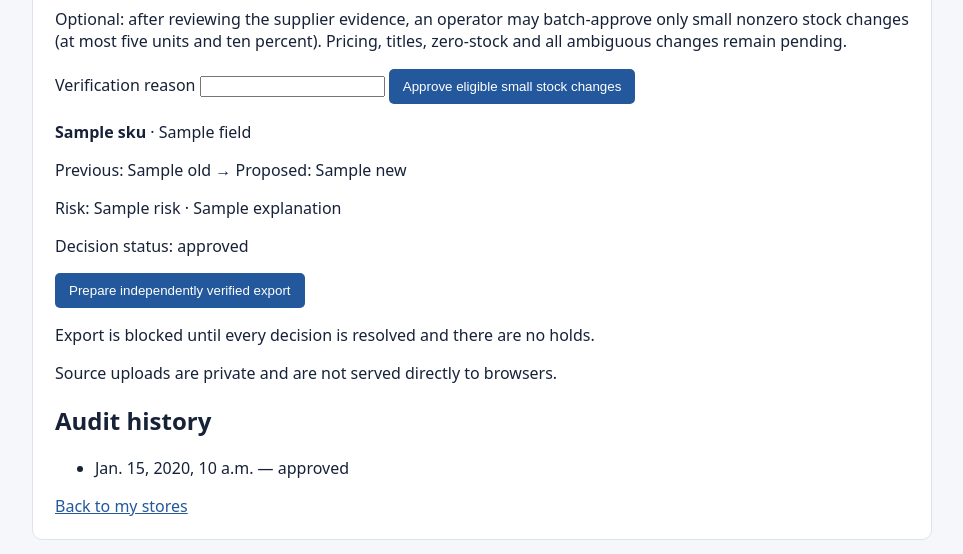
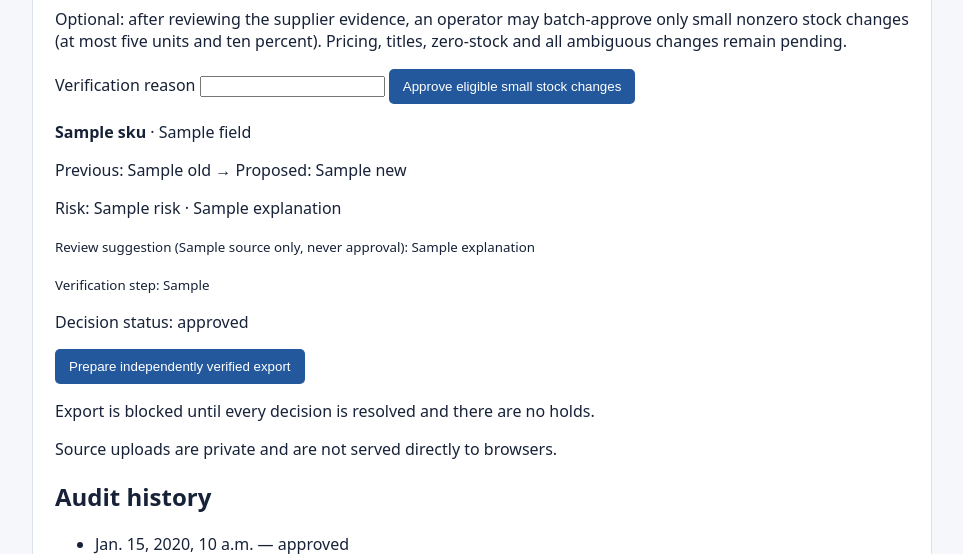
Before and after one commit to ethanmyoung1415-ctrl/V3-Business-, a Django app: template templates/job.html in a window 1280 px wide. Shown: the part 658-1212 px from the top of the page, without its empty margins (158-1121 px from the left). Run offline with Django 5.2, Linux system fonts and the light colour scheme; tables that the repository leaves empty hold one stand-in row (values such as "Sample post"); the template is opened without the code that fills it: values that come from a table or form of the project are taken from there, most other values are stand-ins (such as "Sample title", 1, 10 or a date in 2020); parts of the project's set-up code (start-up, migrations or seed data) failed here and were passed over.

Commit message:
Clearly label read-only advisory explanation and verification evidence

```diff
--- a/templates/job.html
+++ b/templates/job.html
@@ -35,6 +35,11 @@ Pricing, titles, zero-stock and all ambiguous changes remain pending.</p>
 <p><strong>{{ change.sku }}</strong> · {{ change.field }}</p>
 <p>Previous: {{ change.old }} → Proposed: {{ change.new }}</p>
 <p>Risk: {{ change.advice.risk }} · {{ change.advice.explanation }}</p>
+{% if change.advisory_record %}
+<p><small>Review suggestion ({{ change.advisory_record.source }} only, never approval):
+{{ change.advisory_record.explanation }}</small></p>
+<p><small>Verification step: {{ change.advisory_record.verification_step }}</small></p>
+{% endif %}
 <p>Decision status: {{ change.status }}</p>
 {% if change.status == "pending" %}
 <form action="{% url 'decision' job.id %}" method="post">
```
